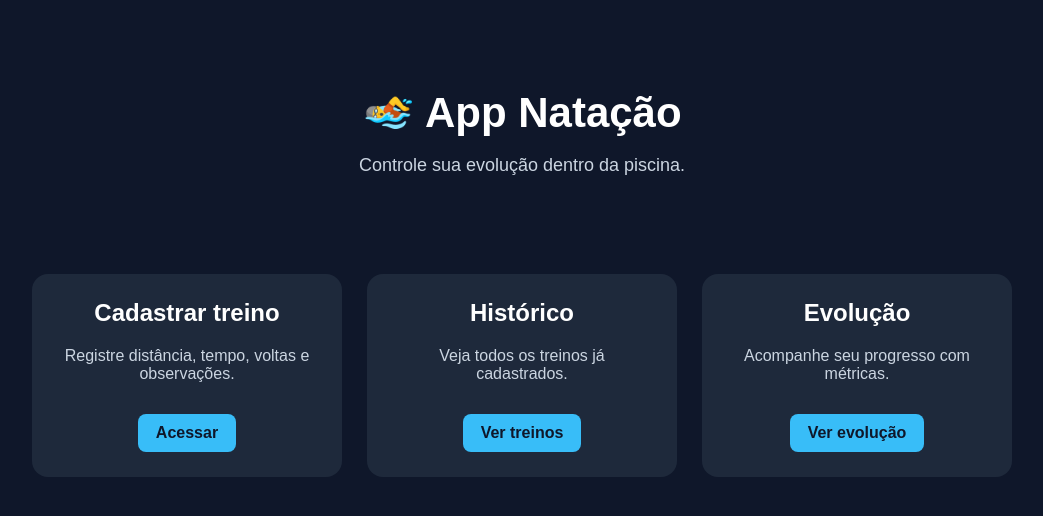
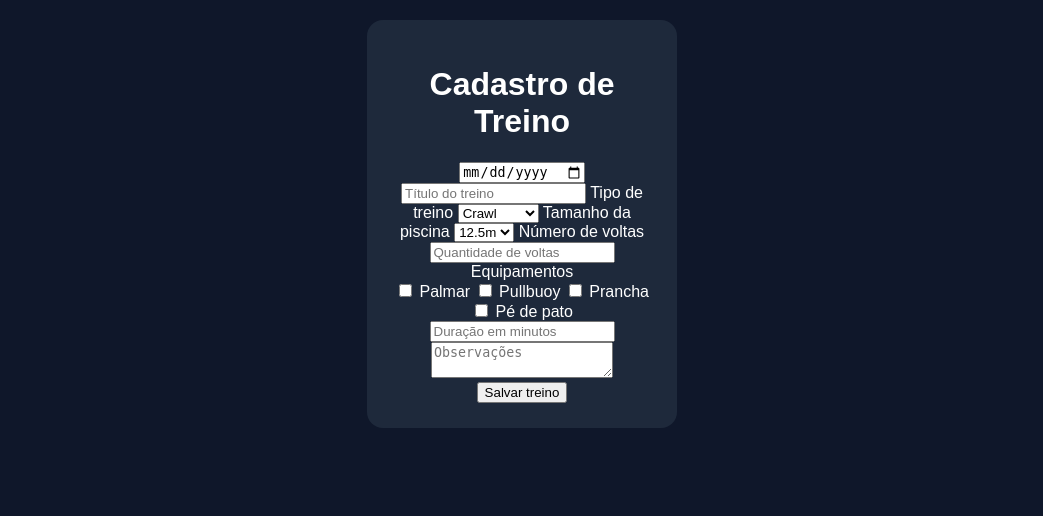
Before and after one commit to Simiao-png/natacao-app, a Flask app: template templates/index.html in a window 1280 px wide. Shown: the top 516 px of the page, without its empty margins (118-1161 px from the left). Run offline with Flask 3, Linux system fonts and the light colour scheme; the template is opened without the code that fills it, so the values that code supplies are empty.

```diff
--- a/app.py
+++ b/app.py
@@ -1,22 +1,42 @@
-from flask import Flask
+from flask import Flask, render_template, request, redirect
 from modelos.treinos import cadastrar_treino
 
 app = Flask(__name__)
 
 @app.route('/')
 def home():
+    return render_template('index.html')
+
+
+@app.route('/salvar', methods=['POST'])
+def salvar():
+    data_treino = request.form['data_treino']
+    titulo = request.form['titulo']
+    estilo = request.form['estilo']
+    tamanho_piscina = float(request.form['tamanho_piscina'])
+    voltas = int(request.form['voltas'])
+    duracao_minutos = int(request.form['duracao_minutos'])
+    observacoes = request.form['observacoes']
+
+    equipamentos = request.form.getlist('equipamentos')
+    equipamentos = ', '.join(equipamentos)
+
+    distancia_metros = tamanho_piscina * voltas
 
     cadastrar_treino(
-        '2026-05-13',
-        'Treino leve',
-        'Crawl',
-        25.0,
-        1200,
-        50,
-        'Treino teste'
+        data_treino,
+        titulo,
+        estilo,
+        tamanho_piscina,
+        voltas,
+        distancia_metros,
+        duracao_minutos,
+        observacoes,
+        equipamentos
     )
 
-    return "Treino cadastrado com sucesso!"
+    return redirect('/')
+
 
 if __name__ == '__main__':
     app.run(debug=True)
--- a/templates/index.html
+++ b/templates/index.html
@@ -2,35 +2,111 @@
 <html lang="pt-br">
 <head>
     <meta charset="UTF-8">
-    <meta name="viewport" content="width=device-width, initial-scale=1.0">
     <title>App Natação</title>
+
     <link rel="stylesheet" href="{{ url_for('static', filename='style.css') }}">
 </head>
 <body>
 
-    <header>
-        <h1>🏊 App Natação</h1>
-        <p>Controle sua evolução dentro da piscina.</p>
-    </header>
+    <main class="container">
 
-    <main class="container">
         <div class="card">
-            <h2>Cadastrar treino</h2>
-            <p>Registre distância, tempo, voltas e observações.</p>
-            <a href="#">Acessar</a>
+
+            <h1>Cadastro de Treino</h1>
+
+            <form action="/salvar" method="POST">
+
+                <input type="date" name="data_treino" required>
+
+                <input
+                    type="text"
+                    name="titulo"
+                    placeholder="Título do treino"
+                    required
+                >
+
+                <label>Tipo de treino</label>
+
+                <select name="estilo">
+
+                    <option value="Crawl">Crawl</option>
+                    <option value="Costas">Costas</option>
+                    <option value="Peito">Peito</option>
+                    <option value="Borboleta">Borboleta</option>
+                    <option value="Medley">Medley</option>
+
+                    <option value="Educativo">Educativo</option>
+                    <option value="Pernada">Pernada</option>
+                    <option value="Braçada">Braçada</option>
+                    <option value="Técnica">Técnica</option>
+
+                </select>
+
+                <label>Tamanho da piscina</label>
+
+                <select name="tamanho_piscina">
+
+                    <option value="12.5">12.5m</option>
+                    <option value="25">25m</option>
+                    <option value="50">50m</option>
+
+                </select>
+
+                <label>Número de voltas</label>
+
+                <input
+                    type="number"
+                    name="voltas"
+                    placeholder="Quantidade de voltas"
+                    required
+                >
+
+                <label>Equipamentos</label>
+
+                <div class="equipamentos">
+
+                    <label>
+                        <input type="checkbox" name="equipamentos" value="Palmar">
+                        Palmar
+                    </label>
+
+                    <label>
+                        <input type="checkbox" name="equipamentos" value="Pullbuoy">
+                        Pullbuoy
+                    </label>
+
+                    <label>
+                        <input type="checkbox" name="equipamentos" value="Prancha">
+                        Prancha
+                    </label>
+
+                    <label>
+                        <input type="checkbox" name="equipamentos" value="Pé de pato">
+                        Pé de pato
+                    </label>
+
+                </div>
+
+                <input
+                    type="number"
+                    name="duracao_minutos"
+                    placeholder="Duração em minutos"
+                    required
+                >
+
+                <textarea
+                    name="observacoes"
+                    placeholder="Observações"
+                ></textarea>
+
+                <button type="submit">
+                    Salvar treino
+                </button>
+
+            </form>
+
         </div>
 
-        <div class="card">
-            <h2>Histórico</h2>
-            <p>Veja todos os treinos já cadastrados.</p>
-            <a href="#">Ver treinos</a>
-        </div>
-
-        <div class="card">
-            <h2>Evolução</h2>
-            <p>Acompanhe seu progresso com métricas.</p>
-            <a href="#">Ver evolução</a>
-        </div>
     </main>
 
 </body>
```
Also changed, not shown: modelos/treinos.py (+35 -4 lines).
